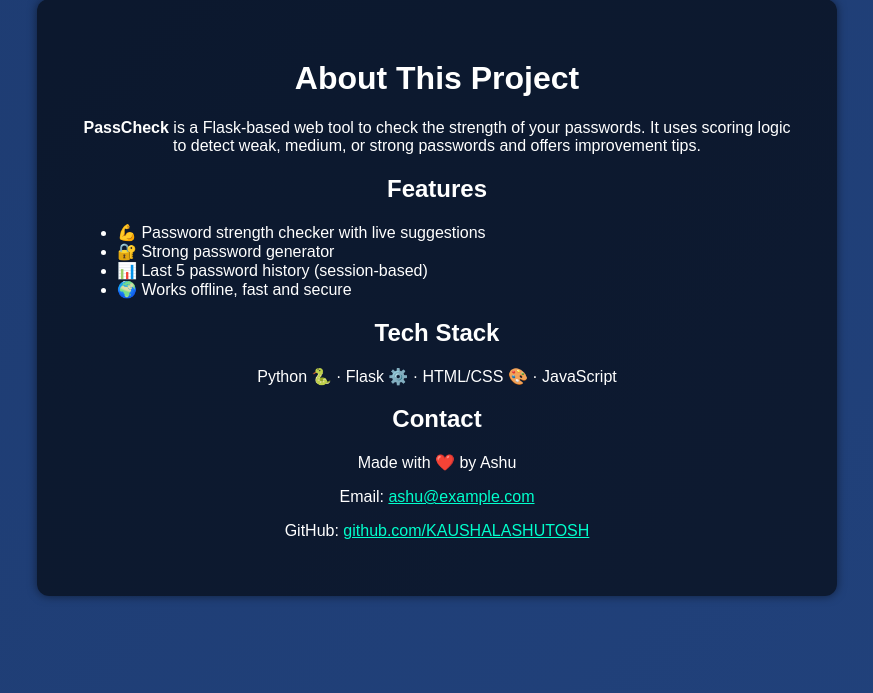
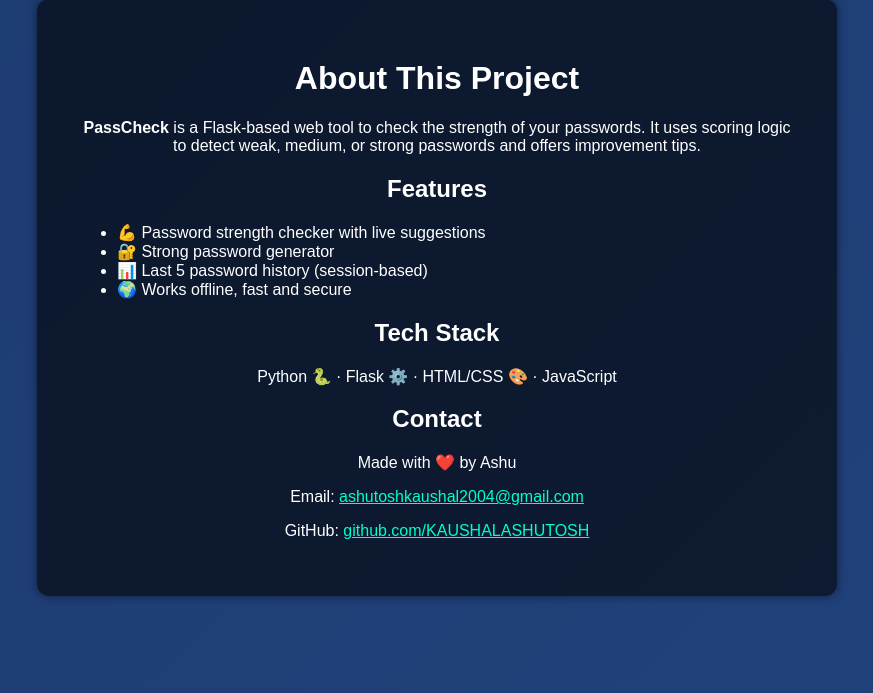
Before and after one commit to KAUSHALASHUTOSH/passcheck, a Flask app: page /about in a window 1280 px wide. Shown: the part 81-774 px from the top of the page, without its empty margins (203-1076 px from the left). Run offline with Flask 3, Linux system fonts and the light colour scheme.

Commit message:
Update about.html

```diff
--- a/templates/about.html
+++ b/templates/about.html
@@ -32,7 +32,7 @@
 
         <h2>Contact</h2>
         <p>Made with ❤️ by Ashu</p>
-        <p>Email: <a href="mailto:ashu@example.com" style="color: #00ffcc;">ashu@example.com</a></p>
+        <p>Email: <a href="mailto:ashutohskaushal2004@gmail.com" style="color: #00ffcc;">ashutoshkaushal2004@gmail.com</a></p>
         <p>GitHub: <a href="https://github.com/KAUSHALASHUTOSH" style="color: #00ffcc;">github.com/KAUSHALASHUTOSH</a></p>
     </div>
 
```
